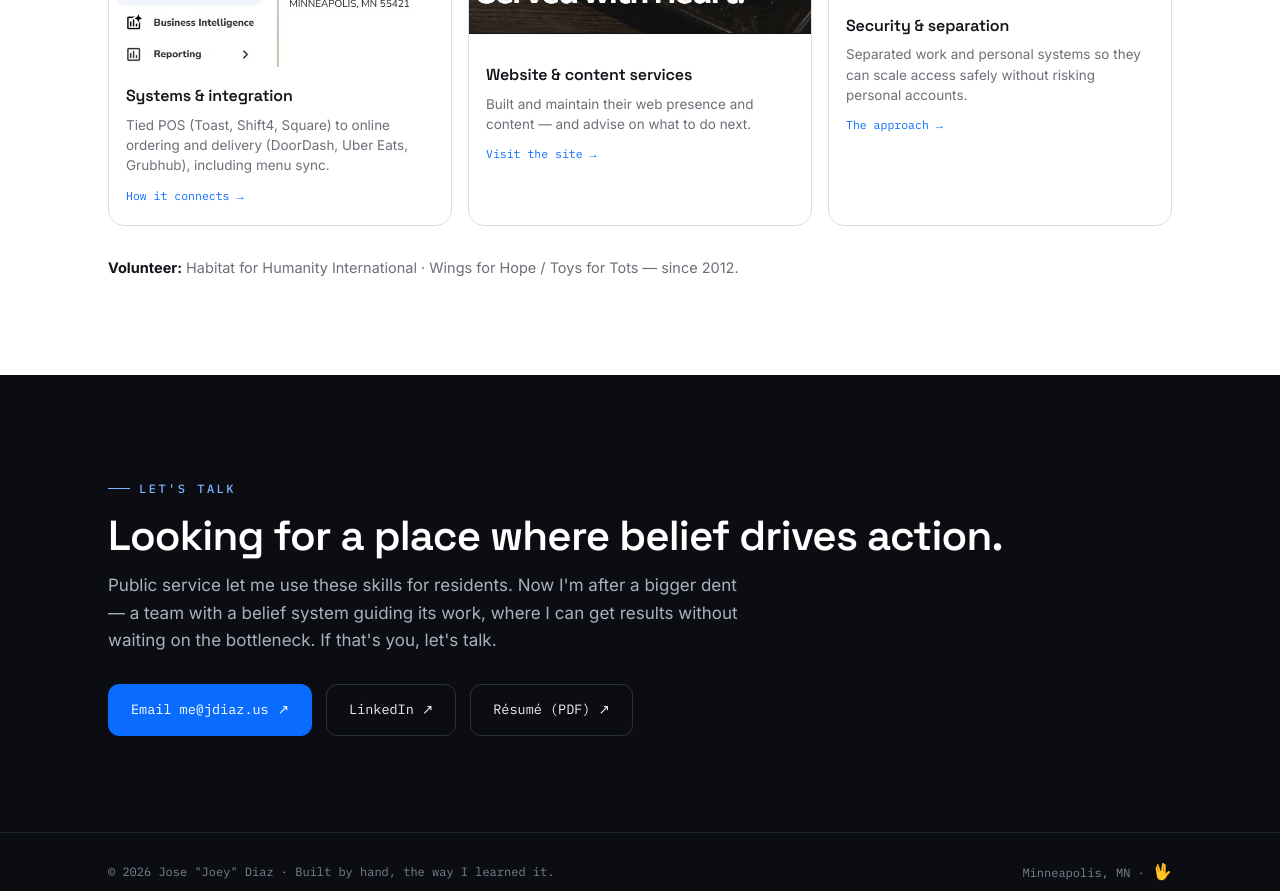
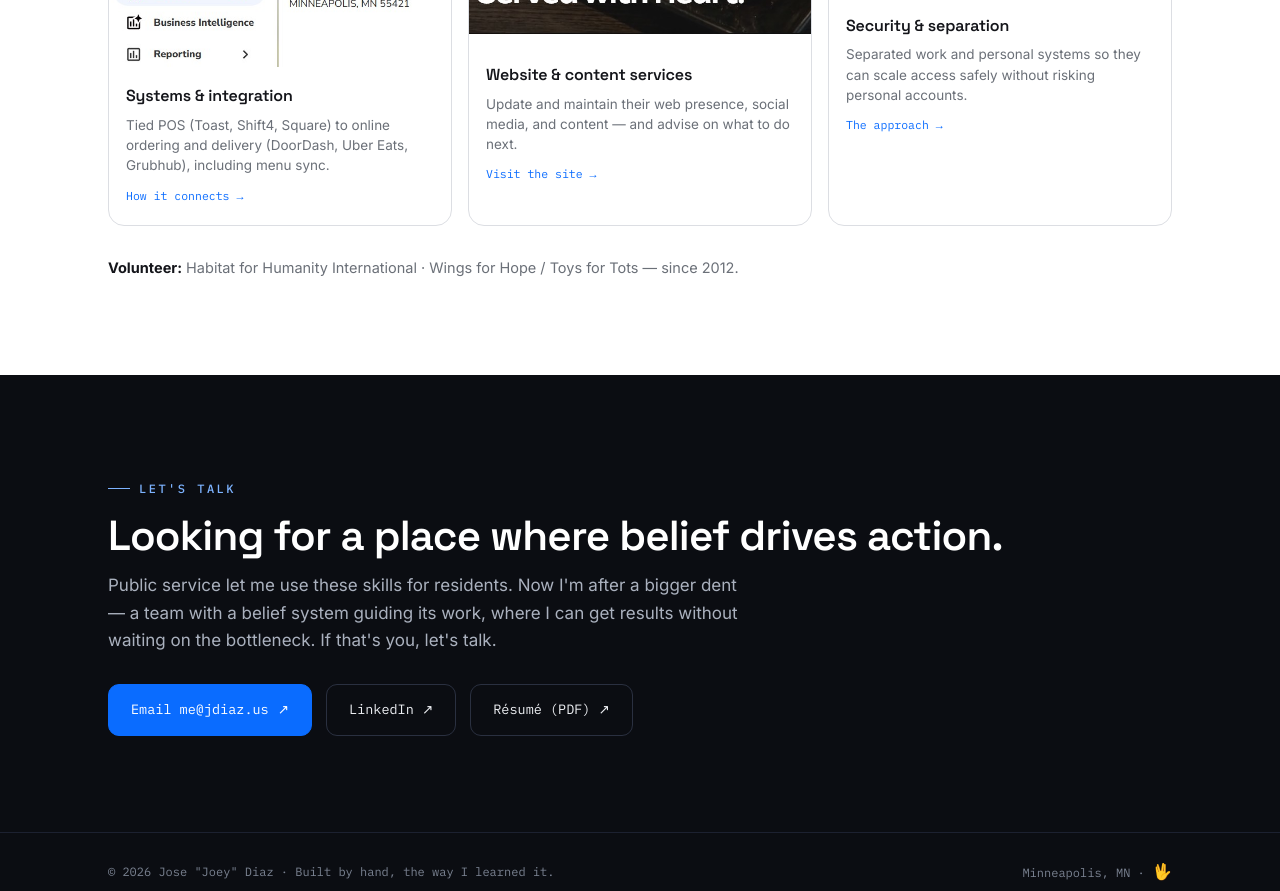
Before and after one commit to GetJoseD/me, a plain HTML site: page index.html in a window 1280 px wide. Shown: the part 6104-6995 px from the top of the page. Drawn offline with Linux system fonts and the light colour scheme.

Commit message:
Update index.html

```diff
--- a/index.html
+++ b/index.html
@@ -531,11 +531,11 @@ const certs = [
 ];
 
 const community = [
-  { img:"images/community-profiles.jpg", ph:"Google & Apple Business Connect", h:"Online identity & profiles", p:"Brand and listing management across Google Business Profile and Apple Business Connect — plus review management and response.", link:"#", lk:"View listings" },
+  { img:"images/community-profiles.jpg", ph:"Google & Apple Business Connect", h:"Online identity & profiles", p:"Brand and listing management across Google Business Profile and Apple Business Connect — plus review management and response.", link:"https://share.google/tp62tPIk5lR3jVvvE", lk:"View listings" },
   { img:"images/community-menu.jpg", ph:"Menu design & print", h:"Menu design & print", p:"Designed and printed the restaurant's menu end to end — layout, typography, and production.", link:"files/menu.pdf", lk:"See the menu" },
   { img:"images/community-interior.jpg", ph:"The space", h:"Interior design (on a budget)", p:"Helped shape a space worth sharing — because a room people photograph is free, long-term marketing.", link:"#", lk:"See the space" },
   { img:"images/community-systems.jpg", ph:"POS + delivery integration", h:"Systems & integration", p:"Tied POS (Toast, Shift4, Square) to online ordering and delivery (DoorDash, Uber Eats, Grubhub), including menu sync.", link:"#", lk:"How it connects" },
-  { img:"images/community-web.jpg", ph:"Website & content", h:"Website & content services", p:"Built and maintain their web presence and content — and advise on what to do next.", link:"#", lk:"Visit the site" },
+  { img:"images/community-web.jpg", ph:"Website & content", h:"Website & content services", p:"Update and maintain their web presence, social media, and content — and advise on what to do next.", link:"https://phoevermn.com/", lk:"Visit the site" },
   { img:"images/community-security.jpg", ph:"Small-business IT security", h:"Security & separation", p:"Separated work and personal systems so they can scale access safely without risking personal accounts.", link:"#", lk:"The approach" }
 ];
 
```
